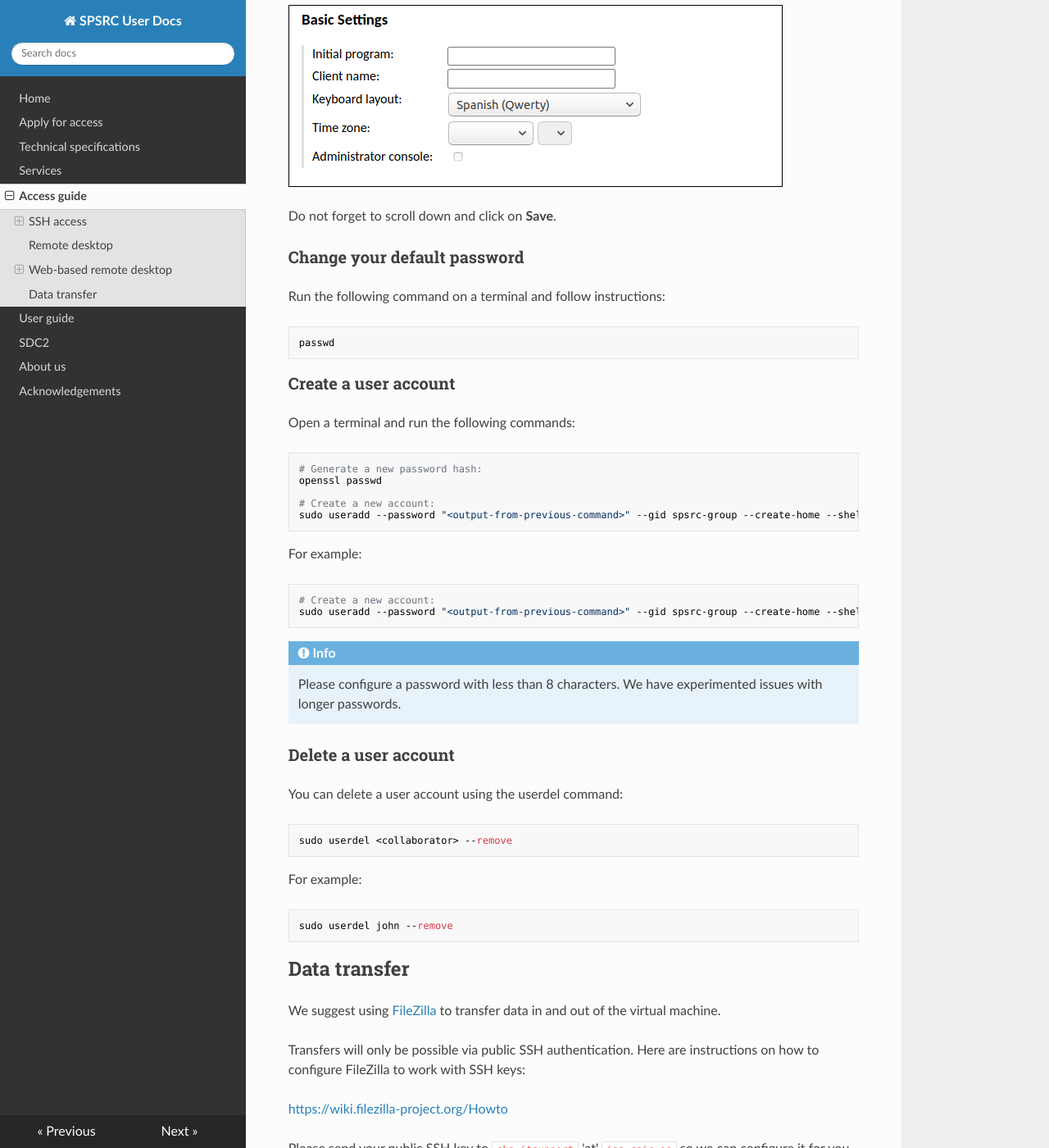
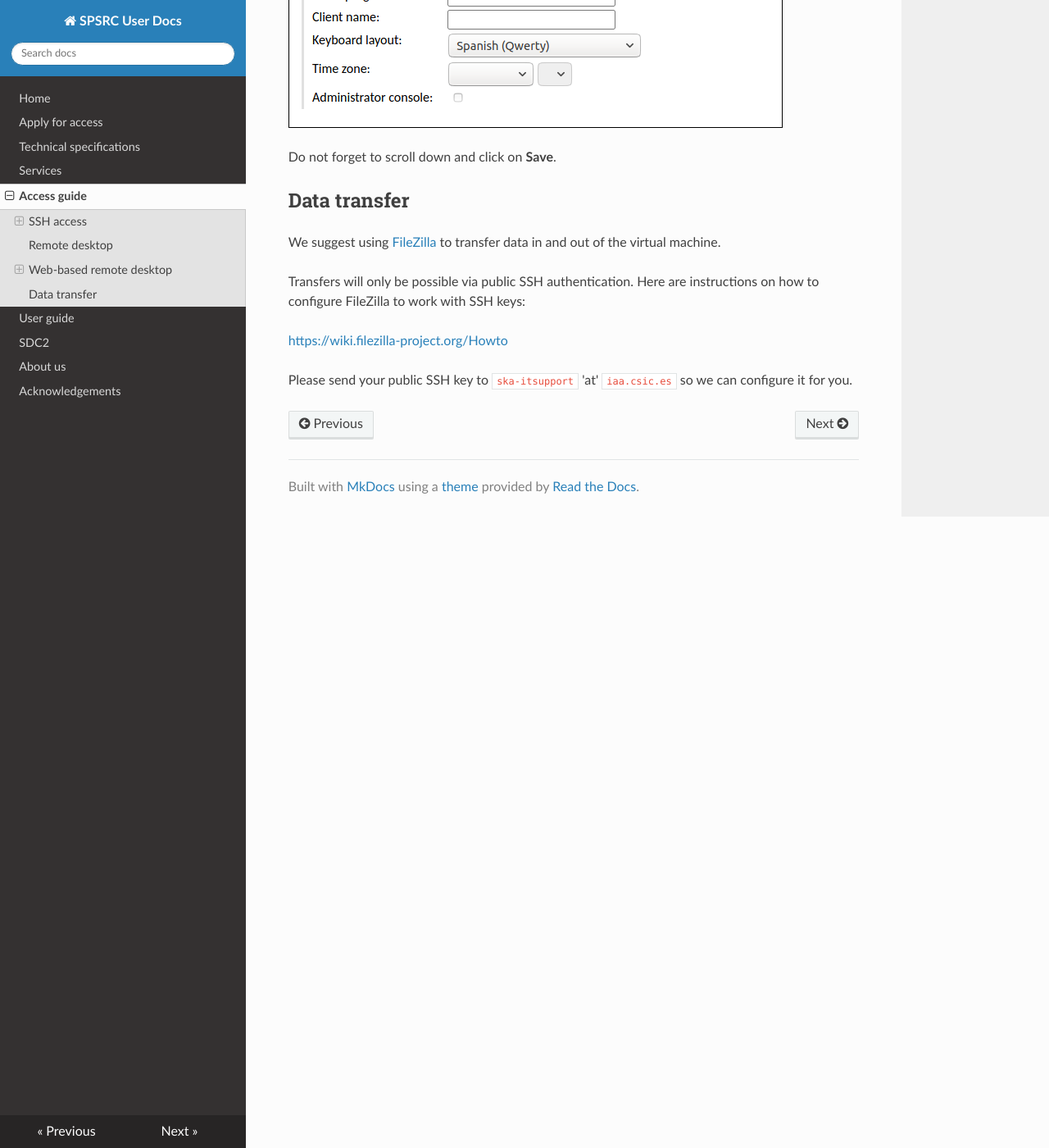
Before and after one commit to espsrc/spsrc_user_docs, an MkDocs documentation site: the page built from docs/access_guide.md, in a window 1280 px wide and 1400 px high, scrolled down 8345 px. Shown: the whole window at 82% size. Built offline with MkDocs 1.6.1, drawn with Linux system fonts in a browser that asks for light colours; nearby versions of some CDN libraries; some of the changed text lies outside the part shown.

Commit message:
Rearrange subsections

````diff
--- a/docs/access_guide.md
+++ b/docs/access_guide.md
@@ -181,44 +181,6 @@ Now look for the **Basic Settings** section and choose the correct **keyboard la
 
 Do not forget to scroll down and click on **Save**.
 
-
-### Change your default password
-
-Run the following command on a terminal and follow instructions:
-```
-passwd
-```
-
-### Create a user account
-
-Open a terminal and run the following commands:
-```
-# Generate a new password hash:
-openssl passwd
-
-# Create a new account:
-sudo useradd --password "<output-from-previous-command>" --gid spsrc-group --create-home --shell /bin/bash <collaborator>
-```
-For example:
-```
-# Create a new account:
-sudo useradd --password "<output-from-previous-command>" --gid spsrc-group --create-home --shell /bin/bash john
-```
-
-!!! info
-    Please configure a password with less than 8 characters. We have experimented issues with longer passwords.
-
-### Delete a user account
-
-You can delete a user account using the userdel command:
-```
-sudo userdel <collaborator> --remove
-```
-For example:
-```
-sudo userdel john --remove
-```
-
 ## Data transfer
 
 We suggest using [FileZilla](https://filezilla-project.org/download.php?type=client) to transfer data
````
